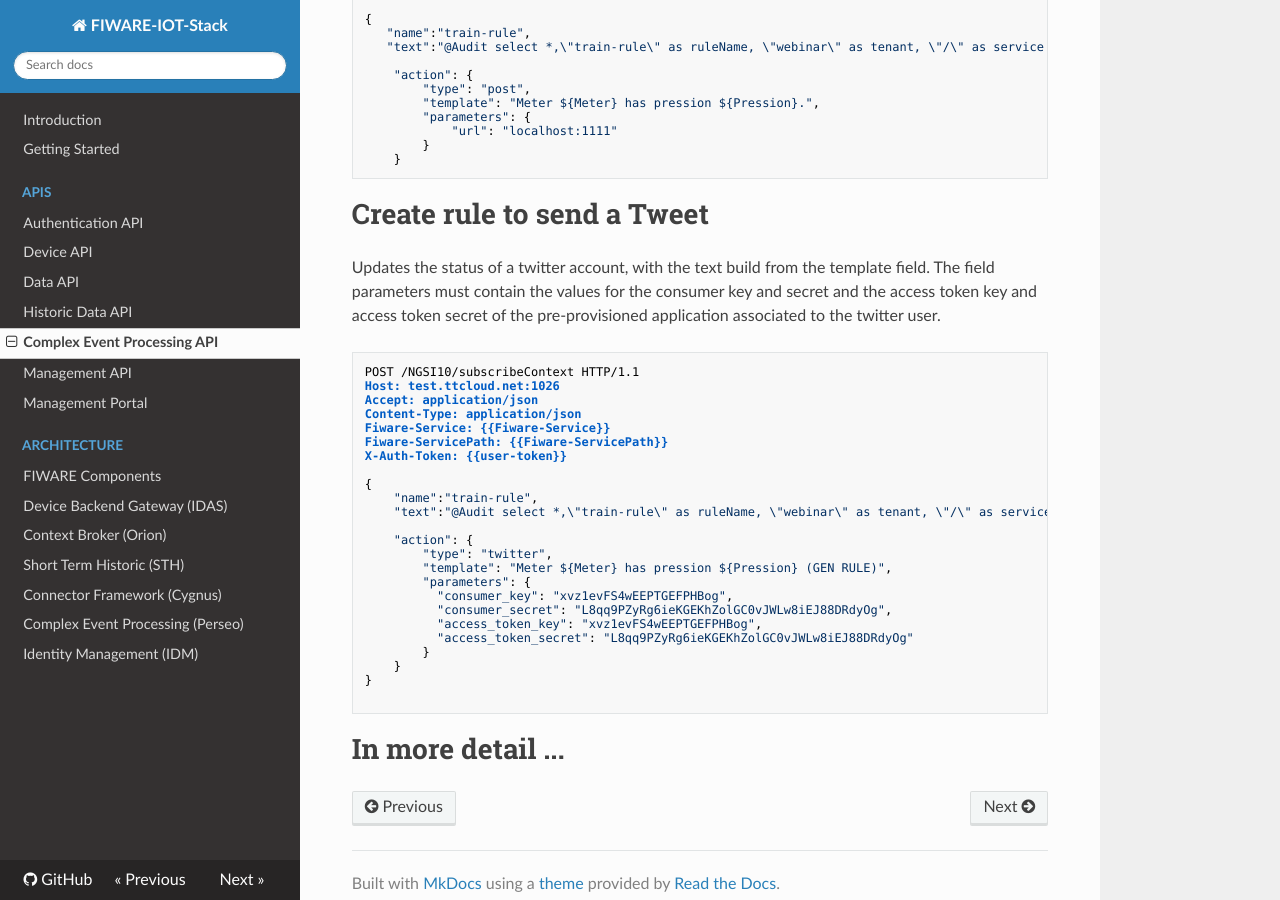
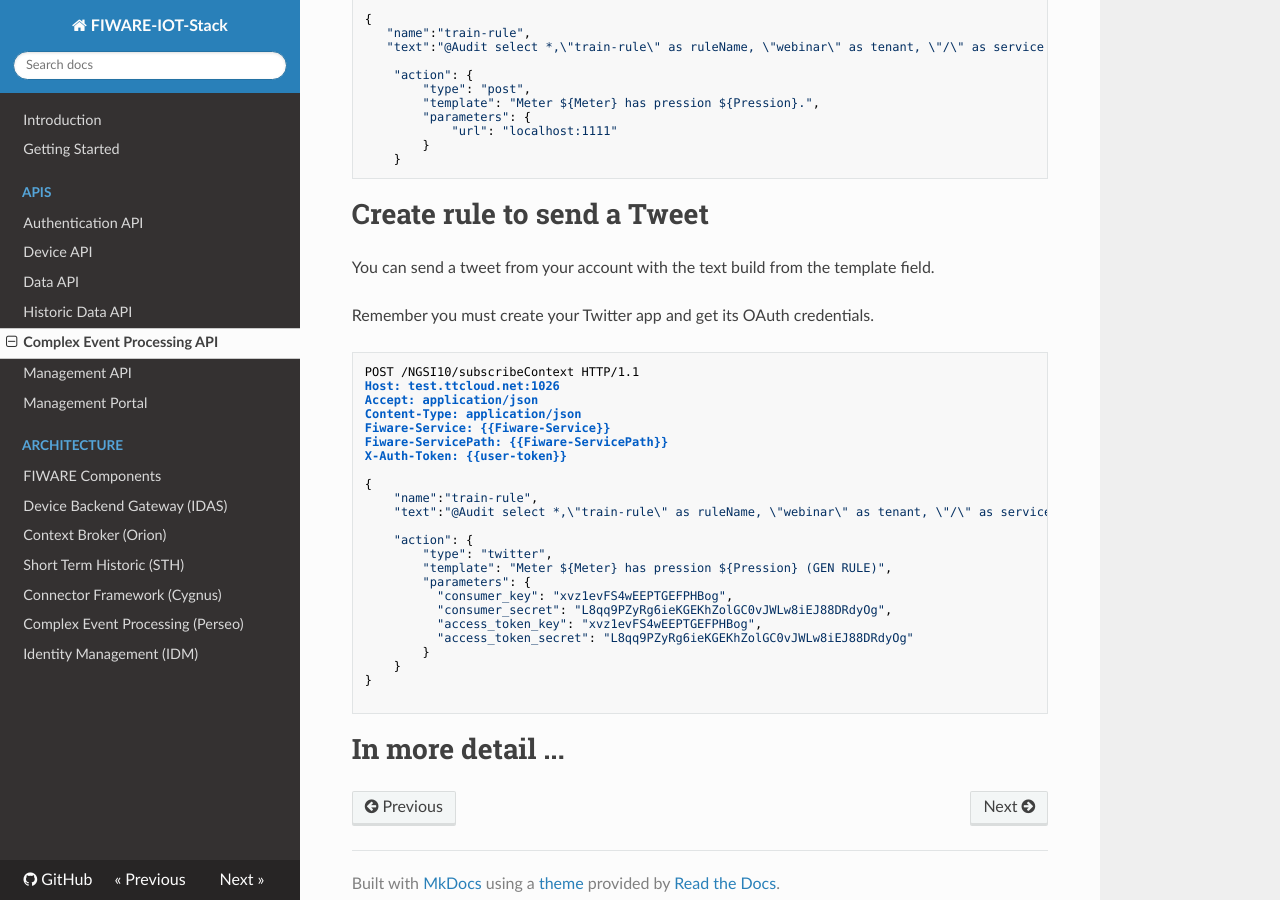
Before and after one commit to telefonicaid/thinking-cities, an MkDocs documentation site: the page built from docs/cep_api.md, in a window 1280 px wide and 900 px high, scrolled down 1959 px. Built offline with MkDocs 1.6.1, drawn with Linux system fonts in a browser that asks for light colours; nearby versions of some CDN libraries; old or Windows-style settings are respelled for this version of MkDocs.

Commit message:
Update cep_api.md

````diff
--- a/docs/cep_api.md
+++ b/docs/cep_api.md
@@ -106,7 +106,9 @@ X-Auth-Token: {{user-token}}
 
 # Create rule to send a Tweet
 
-Updates the status of a twitter account, with the text build from the template field. The field parameters must contain the values for the consumer key and secret and the access token key and access token secret of the pre-provisioned application associated to the twitter user.
+You can send a tweet from your account with the text build from the template field.
+
+Remember you must create your Twitter app and get its OAuth credentials.
 
 ```
 POST /NGSI10/subscribeContext HTTP/1.1
````
